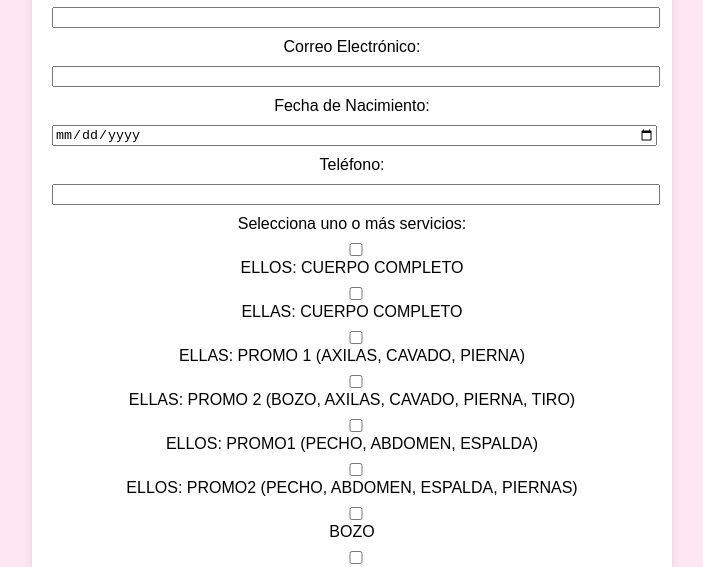
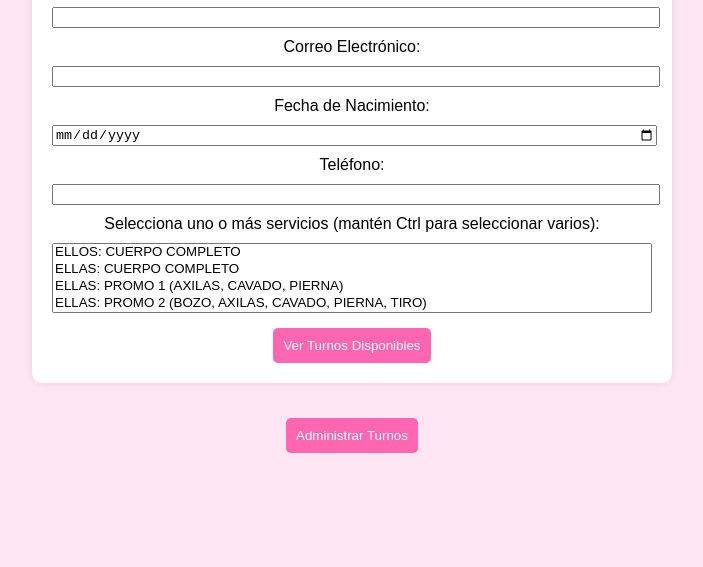
Before and after one commit to passa12/lodemica, a website: page index.html in a window 1280 px wide. Shown: the part 232-799 px from the top of the page, without its empty margins (288-991 px from the left). Drawn offline with Linux system fonts and the light colour scheme.

Commit message:
Update index.html

```diff
--- a/index.html
+++ b/index.html
@@ -67,8 +67,8 @@
         <label for="telefono">Teléfono:</label>
         <input type="tel" id="telefono" required>
 
-        <label>Selecciona uno o más servicios:</label>
-        <div id="servicios-container"></div>
+        <label>Selecciona uno o más servicios (mantén Ctrl para seleccionar varios):</label>
+        <select id="servicios" multiple></select>
 
         <button onclick="verTurnosDisponibles()">Ver Turnos Disponibles</button>
 
@@ -114,15 +114,12 @@
         ];
 
         function cargarServicios() {
-            let container = document.getElementById("servicios-container");
+            let select = document.getElementById("servicios");
             servicios.forEach(servicio => {
-                let label = document.createElement("label");
-                let checkbox = document.createElement("input");
-                checkbox.type = "checkbox";
-                checkbox.value = servicio;
-                label.appendChild(checkbox);
-                label.appendChild(document.createTextNode(servicio));
-                container.appendChild(label);
+                let option = document.createElement("option");
+                option.value = servicio;
+                option.textContent = servicio;
+                select.appendChild(option);
             });
         }
 
```
